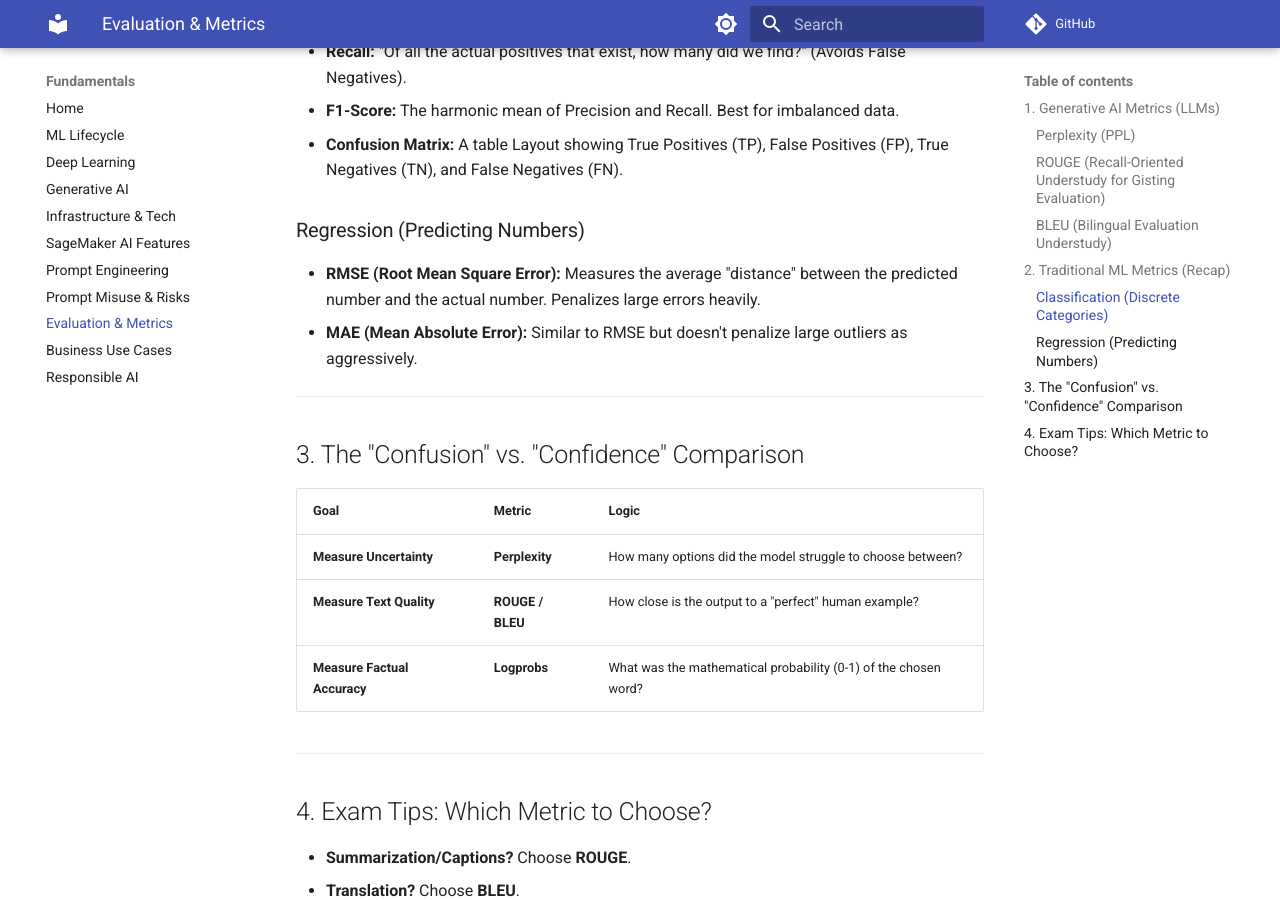
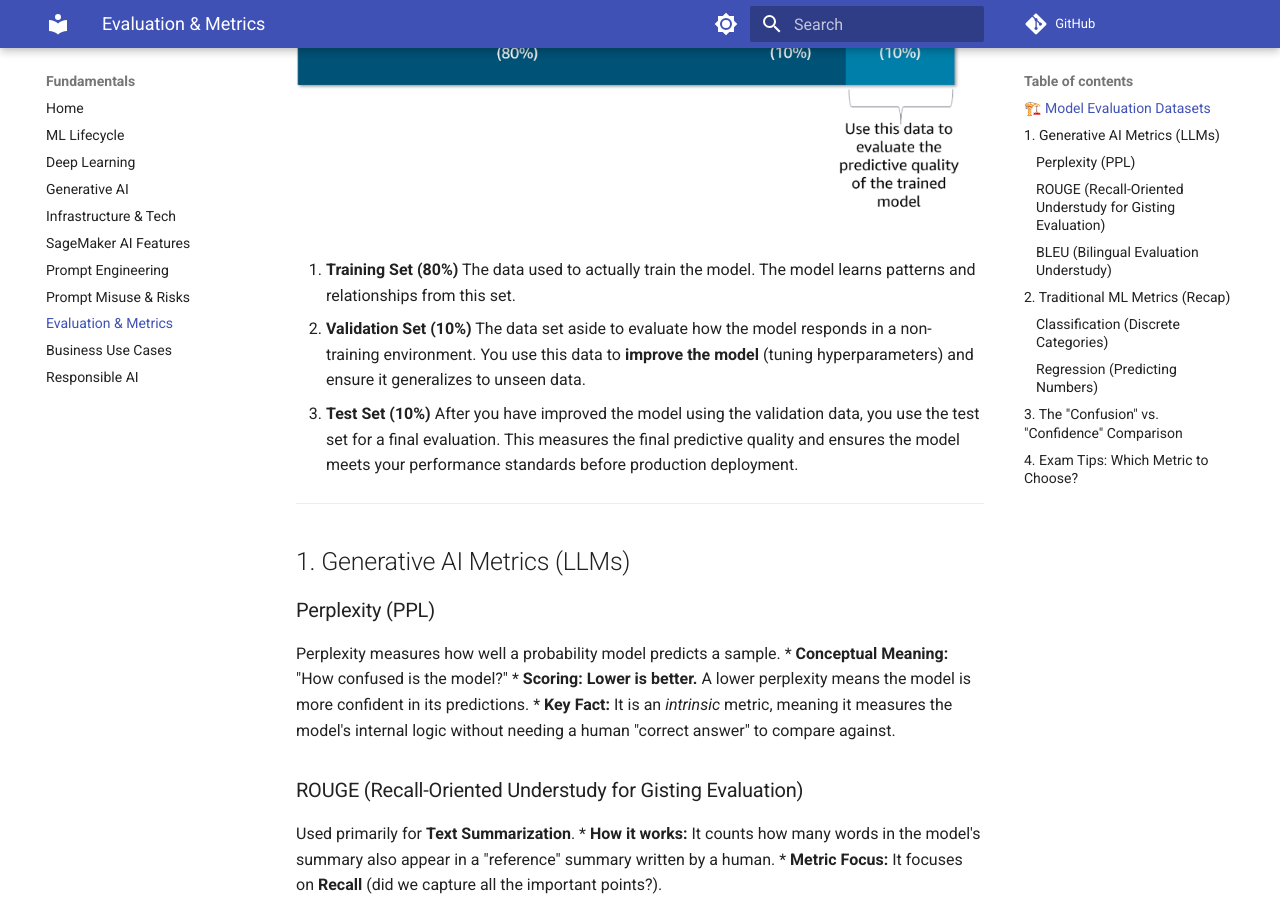
Before and after one commit to kvcenation5/aws-ai-practitioner-exam, an MkDocs documentation site: the page built from docs/07-model-evaluation-and-metrics.md, in a window 1280 px wide and 900 px high, scrolled down 1112 px. Built offline with MkDocs 1.6.1 and Material for MkDocs 9.7.7, drawn with Linux system fonts in a browser that asks for light colours; comment, search, counter and statistics services are not loaded; some of the changed text lies outside the part shown.

Commit message:
Add Model Evaluation Datasets section with 80/10/10 split diagram

```diff
--- a/docs/07-model-evaluation-and-metrics.md
+++ b/docs/07-model-evaluation-and-metrics.md
@@ -3,6 +3,21 @@
 > **AWS AI Practitioner Exam (AIF-C01) Study Guide**
 
 Evaluating an AI model correctly is critical for ensuring it is reliable, safe, and cost-effective. The metrics we use depend on whether we are looking at traditional ML (Classification/Regression) or Generative AI (Language/Images).
+
+---
+
+## 🏗️ Model Evaluation Datasets
+
+Evaluation occurs after a model is trained. To ensure a model generalizes well to new data (rather than just memorizing the training data), the available data is typically partitioned into three parts.
+
+![Evaluation Datasets Split](assets/evaluation-datasets.png)
+
+1.  **Training Set (80%)**
+    The data used to actually train the model. The model learns patterns and relationships from this set.
+2.  **Validation Set (10%)**
+    The data set aside to evaluate how the model responds in a non-training environment. You use this data to **improve the model** (tuning hyperparameters) and ensure it generalizes to unseen data.
+3.  **Test Set (10%)**
+    After you have improved the model using the validation data, you use the test set for a final evaluation. This measures the final predictive quality and ensures the model meets your performance standards before production deployment.
 
 ---
 
```
Also changed, not shown: docs/assets/evaluation-datasets.png (added).
